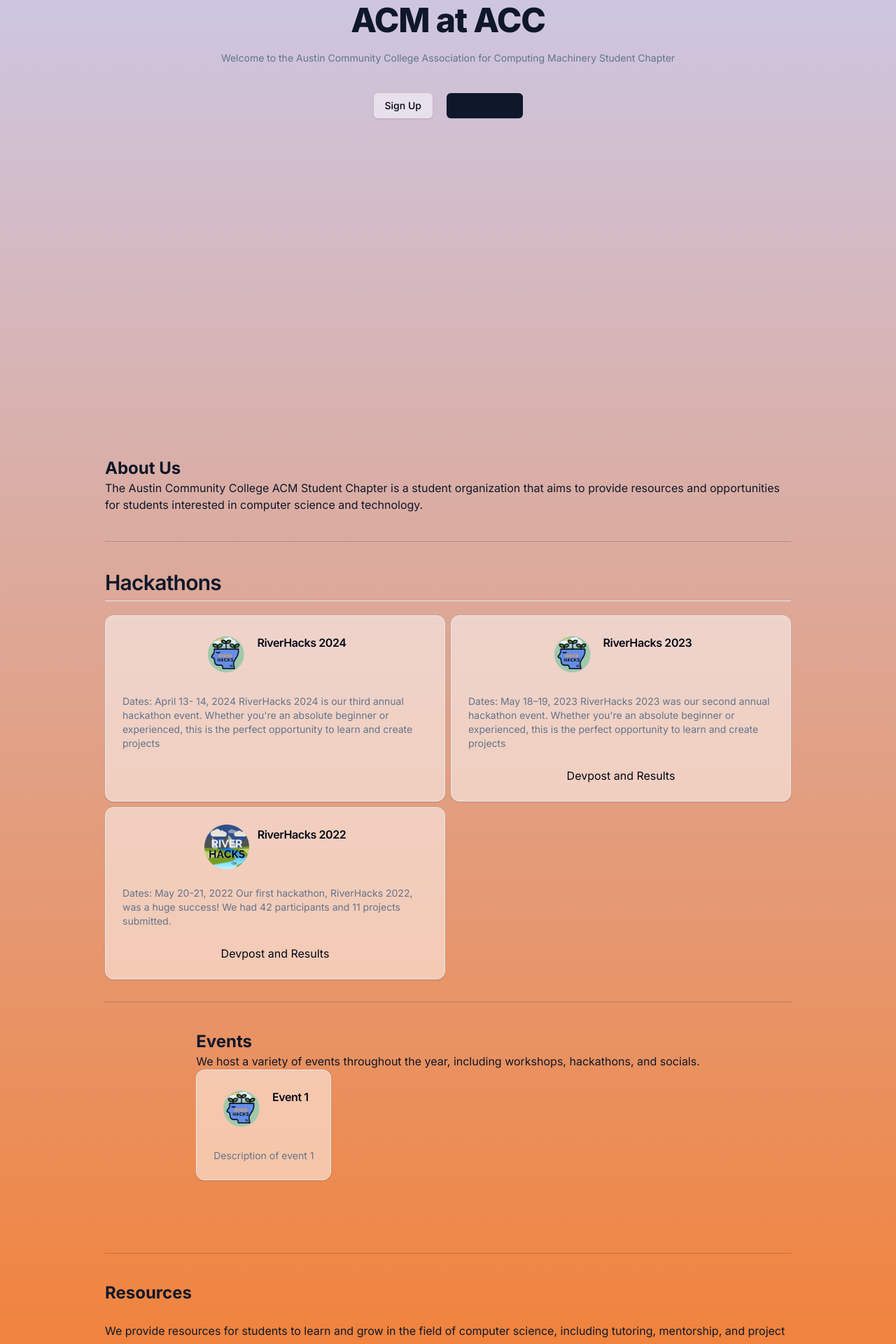
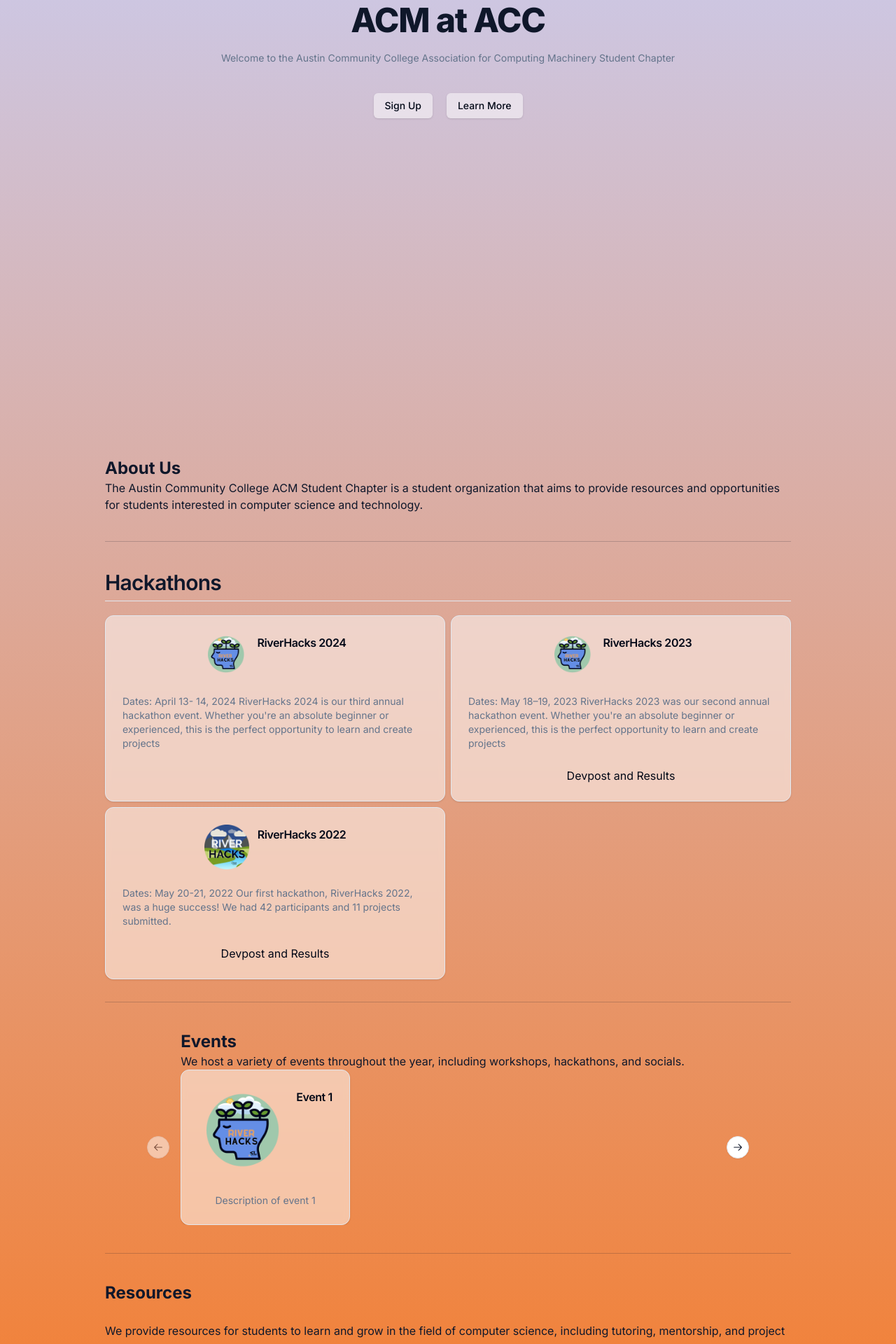
Before and after one commit to MichaelAGolden/acm-website, a Next.js app: page / in a window 1280 px wide. Shown: the part 340-2260 px from the top of the page at 70% size. Built offline with nearby package versions, Linux system fonts and the light colour scheme.

Commit message:
fixed button style for Learn More button, and fixed Carousel functionality.

```diff
--- a/src/app/page.tsx
+++ b/src/app/page.tsx
@@ -11,7 +11,7 @@ import {
 import { Button } from "@/components/ui/button";
 import { Separator } from "@/components/ui/separator";
 import Image from "next/image";
-import { Carousel, CarouselContent, CarouselItem } from "@/components/ui/carousel";
+import { Carousel, CarouselContent, CarouselItem, CarouselNext, CarouselPrevious } from "@/components/ui/carousel";
 
 
 export default function Home() {
@@ -30,7 +30,7 @@ export default function Home() {
                     Sign Up
                   </a>
                 </Button>
-                <Button variant="secondary">
+                <Button>
                   <a>
                     Learn More
                   </a>
@@ -118,6 +118,7 @@ export default function Home() {
                 We host a variety of events throughout the year, including workshops, hackathons, and socials.
               </p>
               <Carousel>
+                <CarouselPrevious />
                 <CarouselContent>
                   <CarouselItem>
                     <Card>
@@ -125,8 +126,8 @@ export default function Home() {
                         <Image
                           src="/riverhacks-23.png"
                           alt="RiverHacks logo"
-                          width={64}
-                          height={64}
+                          width={128}
+                          height={128}
                           className="top-0" />
                         <CardTitle>Event 1</CardTitle>
                       </CardHeader>
@@ -143,8 +144,8 @@ export default function Home() {
                         <Image
                           src="/riverhacks-23.png"
                           alt="RiverHacks logo"
-                          width={64}
-                          height={64}
+                          width={128}
+                          height={128}
                           className="top-0" />
                         <CardTitle>Event 2</CardTitle>
                       </CardHeader>
@@ -155,10 +156,22 @@ export default function Home() {
                       </CardContent>
                     </Card>
                   </CarouselItem>
-                  <CarouselItem><Card><CardHeader className="flex-row space-x-3"><Image src="/riverhacks-23.png" alt="RiverHacks logo" width={128} height={128} className="top-0" /><CardTitle>Event 3</CardTitle></CardHeader><CardContent><CardDescription>Description of event 3</CardDescription></CardContent></Card></CarouselItem></CarouselContent></Carousel>
+                  <CarouselItem>
+                    <Card>
+                      <CardHeader className="flex-row space-x-3">
+                        <Image src="/riverhacks-23.png" alt="RiverHacks logo" width={128} height={128} className="top-0" />
+                        <CardTitle>Event 3</CardTitle>
+                      </CardHeader>
+                      <CardContent>
+                        <CardDescription>Description of event 3</CardDescription>
+                      </CardContent>
+                    </Card>
+                  </CarouselItem>
+                </CarouselContent>
+                <CarouselNext />
+              </Carousel>
+            </section>
 
-
-            </section>
             <Separator className="my-8" />
             <section id="resources">
               <h2 className="text-2xl font-bold">Resources</h2>
```
